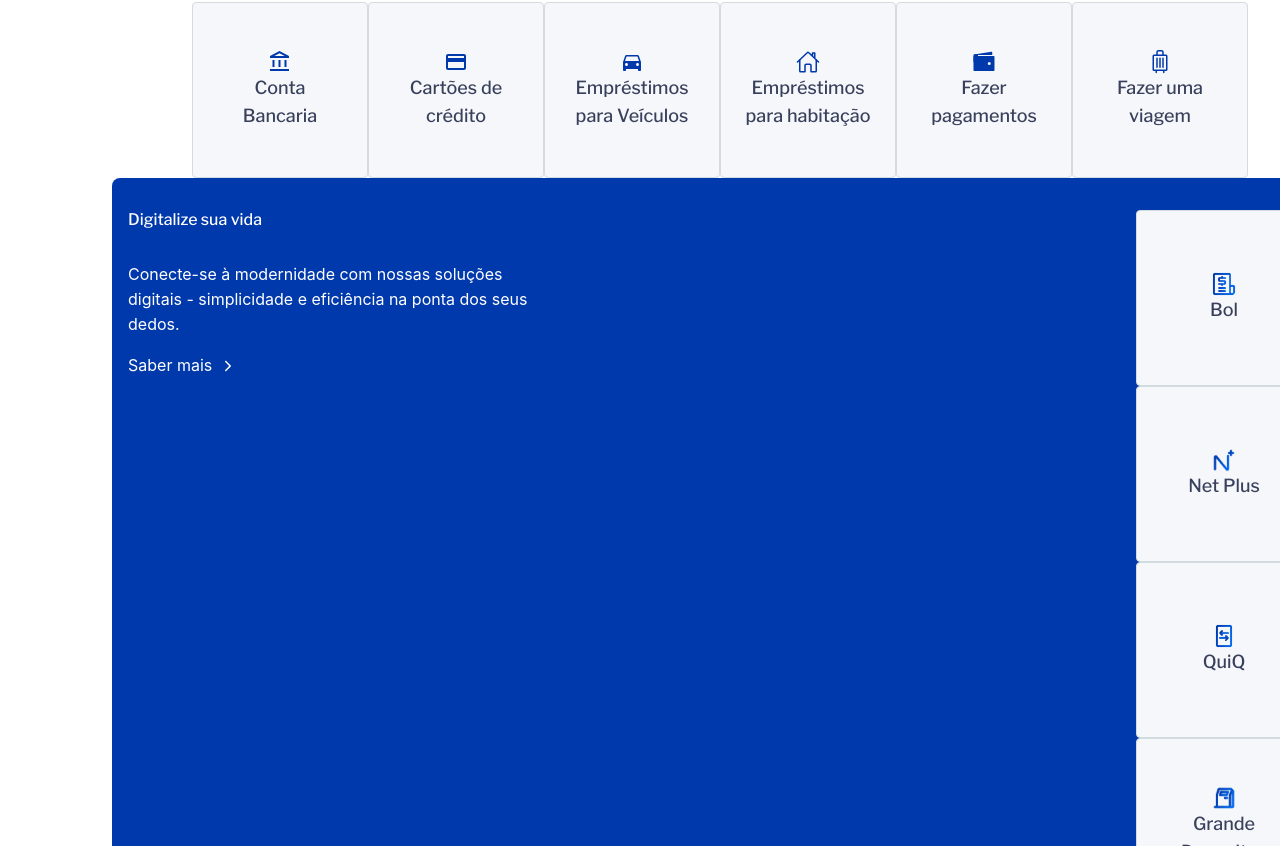
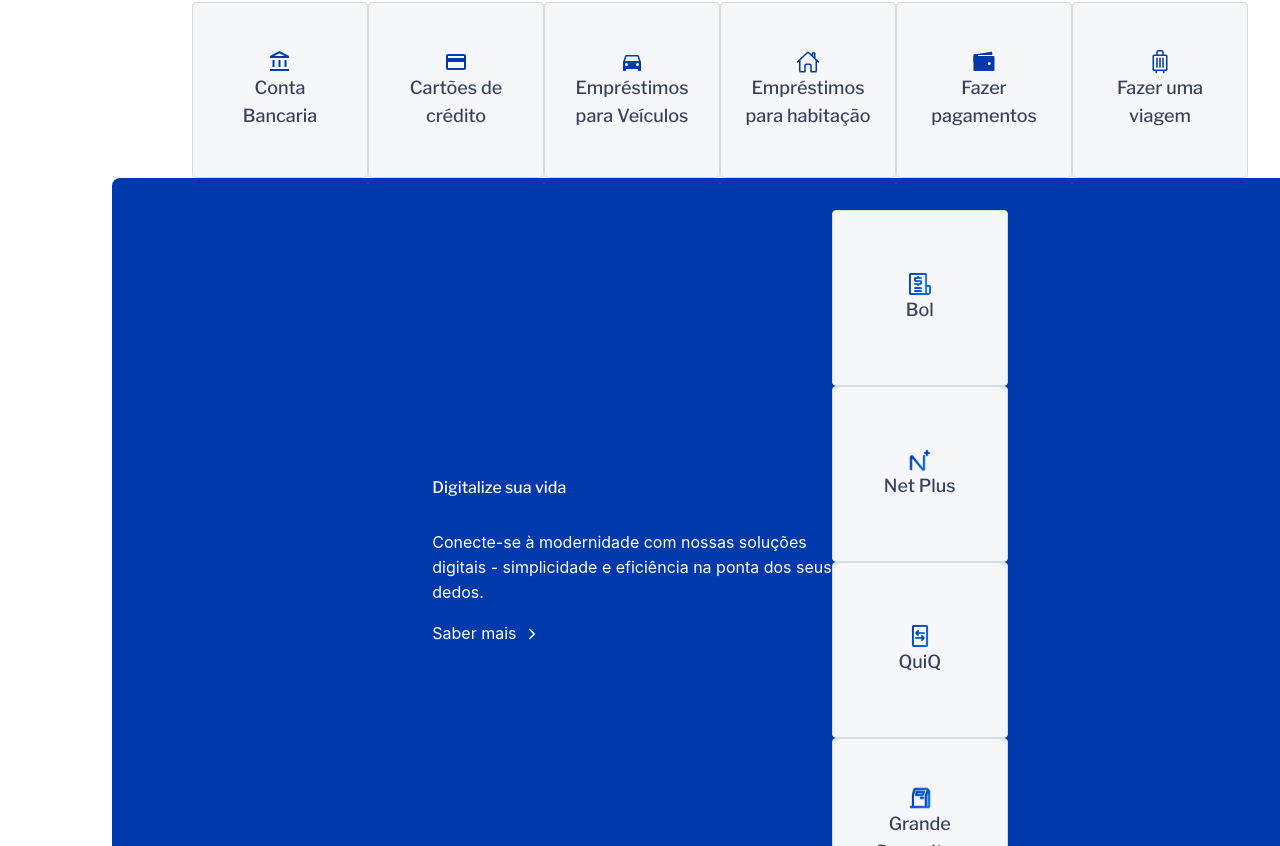
Before and after one commit to Roddy-B/Standard-bank-redesign, a Next.js app: page / in a window 1280 px wide. Shown: the part 794-1640 px from the top of the page. Built offline with nearby package versions, Linux system fonts and the light colour scheme.

Commit message:
digital fix

```diff
--- a/src/Pages/digital.tsx
+++ b/src/Pages/digital.tsx
@@ -4,8 +4,8 @@
 
 export default function Digital() {
     return (
-        <div className="flex justify-center items-center py-28">
-            <div className="flex w-full max-w-[1216px] h-auto md:h-[496px] mx-auto bg-primary py-14 px-4 md:px-28 justify-between rounded-lg">
+        <div className="flex justify-center items-center p-28">
+            <div className="flex w-full max-w-[1216px] md:h-[496px] mx-auto bg-primary items-center  justify-center gap-28 rounded-lg">
                 <div className="text-white">
                     <h1 className="text-4xl md:text-5xl font-medium font-franklin leading-lnH pt-4">
                         Digitalize sua vida
@@ -22,7 +22,7 @@
                         </Link>
                     </div>
                 </div>
-                <div className="grid grid-cols-1 md:grid-cols-2 grid-rows-2 gap-8 mt-8 md:mt-0">
+                <div className="grid md:grid-cols-2 grid-rows-2 gap-8 mt-8 md:mt-0">
                     <Card imageSrc="/Bol.png" text="Bol" alt="Bol Logo" />
                     <Card imageSrc="/NetPlus.png" text="Net Plus" alt="Net Plus Logo" />
                     <Card imageSrc="/QuiQ.png" text="QuiQ" alt="QuiQ Logo" />
```
